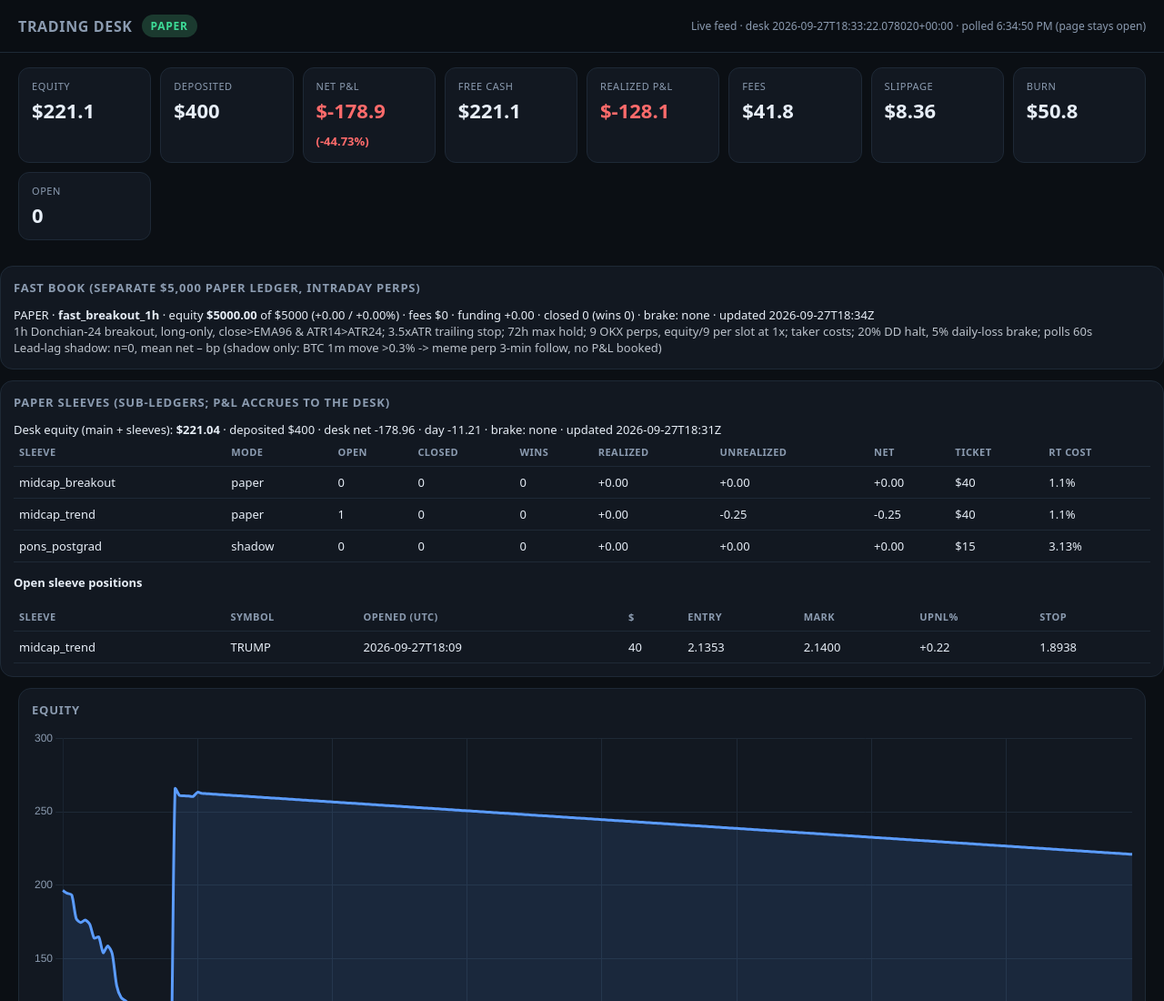
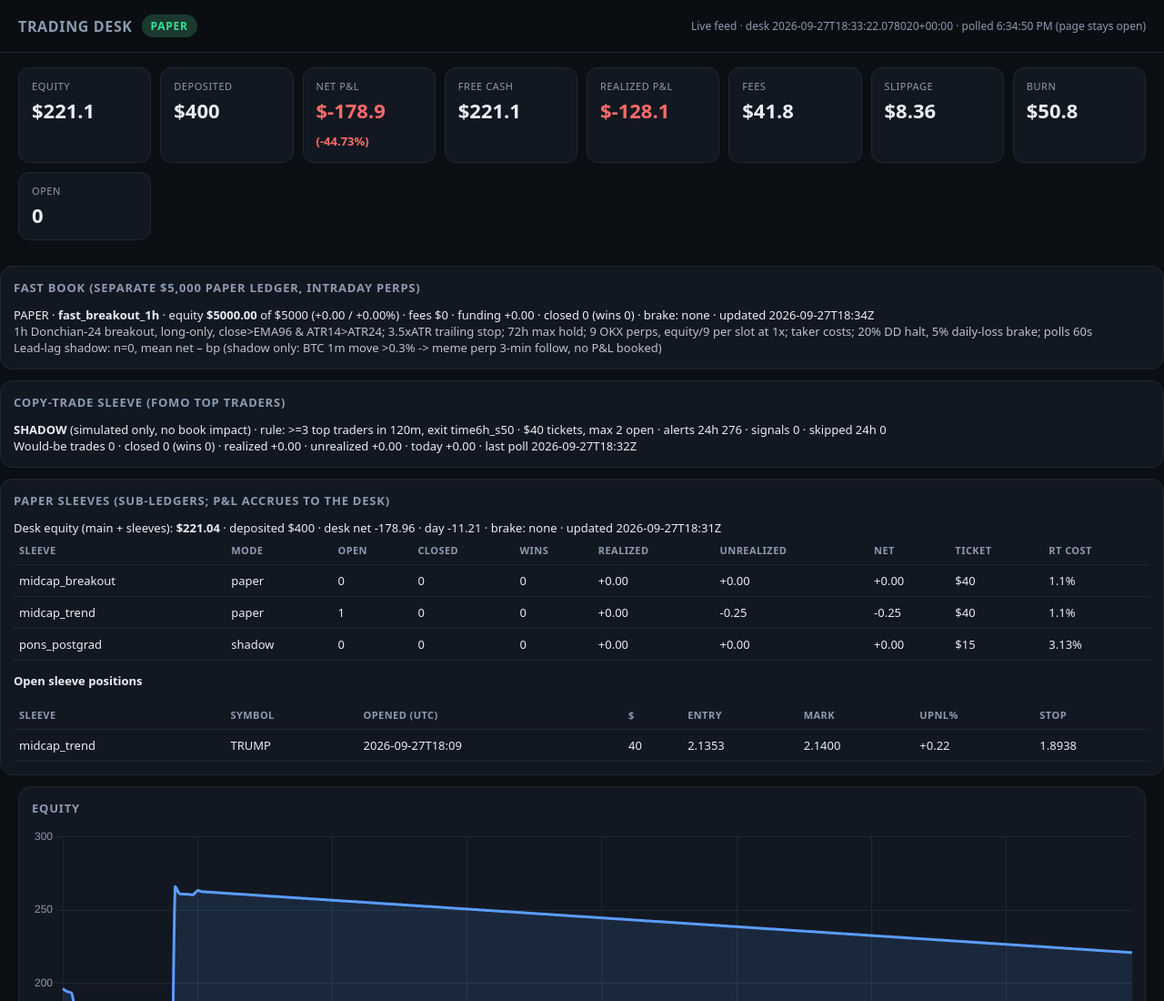
Before and after one commit to aatmaan1/desk-board, a website: page index.html in a window 1280 px wide. Shown: the top 1100 px of the page at 91% size. Drawn offline with nearby package versions, Linux system fonts and the light colour scheme.

Commit message:
board: copy-trade sleeve card (sanitized, shadow)

```diff
--- a/index.html
+++ b/index.html
@@ -46,6 +46,7 @@ tr.flash, #events .flash{animation:flashrow 1.6s ease-out}
 </header>
 <section class="kpis" id="kpis"></section>
 <div class="card" style="margin:12px 0"><h2>Fast book (separate $5,000 paper ledger, intraday perps)</h2><div id="fastbook" style="font-size:13px">Loading…</div></div>
+<div class="card" style="margin:12px 0"><h2>Copy-trade sleeve (FOMO top traders)</h2><div id="copytrade" style="font-size:13px">Loading…</div></div>
 <div class="card" style="margin:12px 0"><h2>Paper sleeves (sub-ledgers; P&amp;L accrues to the desk)</h2><div id="sleeves" style="font-size:13px">Loading…</div></div>
 <main>
   <div class="card"><h2>Equity</h2><canvas id="equityChart" height="110"></canvas></div>
@@ -182,5 +183,25 @@ document.addEventListener('visibilitychange', () => { if (!document.hidden) refr
   setTimeout(fastbook, 60000);
 })();
 </script>
+<script>
+(async function copytrade(){
+  try{
+    const d = await (await fetch((document.body.dataset.base||'') + 'data/summary.json?t=' + Date.now(), {cache:'no-store'})).json();
+    const X = d.copytrade; const el = document.getElementById('copytrade');
+    if(!X){ el.textContent='No copy-trade data yet.'; return; }
+    const f = v => (v>=0?'+':'') + Number(v).toFixed(2);
+    let h = `<div><b>${String(X.mode).toUpperCase()}</b>${X.mode==='shadow'?' (simulated only, no book impact)':''} · rule: ${X.rule} · $${X.ticket_usd} tickets, max ${X.max_open} open · alerts 24h ${X.alerts_24h} · signals ${X.signals_total} · skipped 24h ${X.skips_24h}</div>`;
+    h += `<div>Would-be trades ${X.opened_total} · closed ${X.closed_n} (wins ${X.wins}) · realized ${f(X.realized_pnl)} · unrealized ${f(X.unrealized_pnl)} · today ${f(X.today_pnl)} · last poll ${(X.last_poll||'').slice(0,16)}Z</div>`;
+    if(X.open.length){ h += '<table><thead><tr><th>Token</th><th>Opened (UTC)</th><th>Traders</th><th>uPnL $</th></tr></thead><tbody>';
+      for(const p of X.open) h += `<tr><td>${p.ticker}</td><td>${p.opened_at.slice(0,16)}</td><td>${p.n_traders}</td><td>${f(p.upnl)}</td></tr>`;
+      h += '</tbody></table>'; }
+    if(X.recent_closed.length){ h += '<table><thead><tr><th>Token</th><th>Closed (UTC)</th><th>P&L $</th><th>Hold h</th><th>Exit</th></tr></thead><tbody>';
+      for(const c of X.recent_closed) h += `<tr><td>${c.ticker}</td><td>${c.closed_at.slice(0,16)}</td><td>${f(c.pnl)}</td><td>${c.hold_h}</td><td>${c.reason}</td></tr>`;
+      h += '</tbody></table>'; }
+    el.innerHTML = h;
+  }catch(e){ document.getElementById('copytrade').textContent='copy-trade data unavailable'; }
+  setTimeout(copytrade, 60000);
+})();
+</script>
 </body>
 </html>
```
